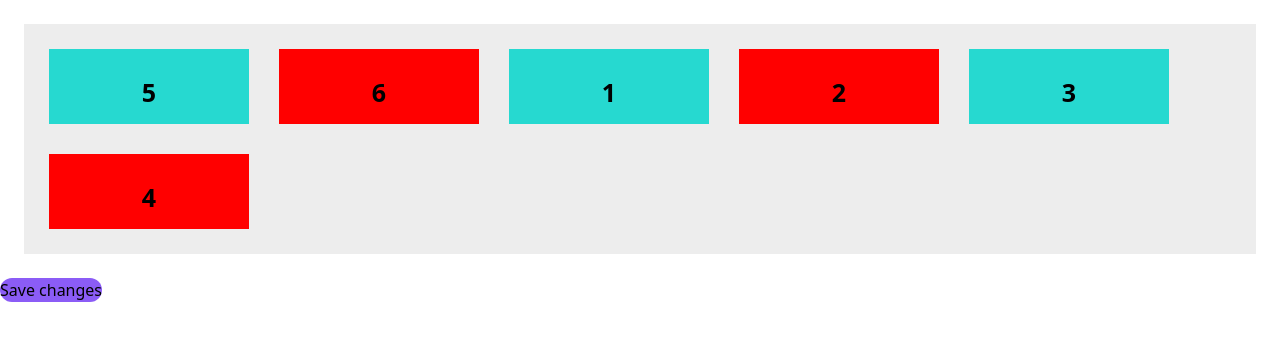
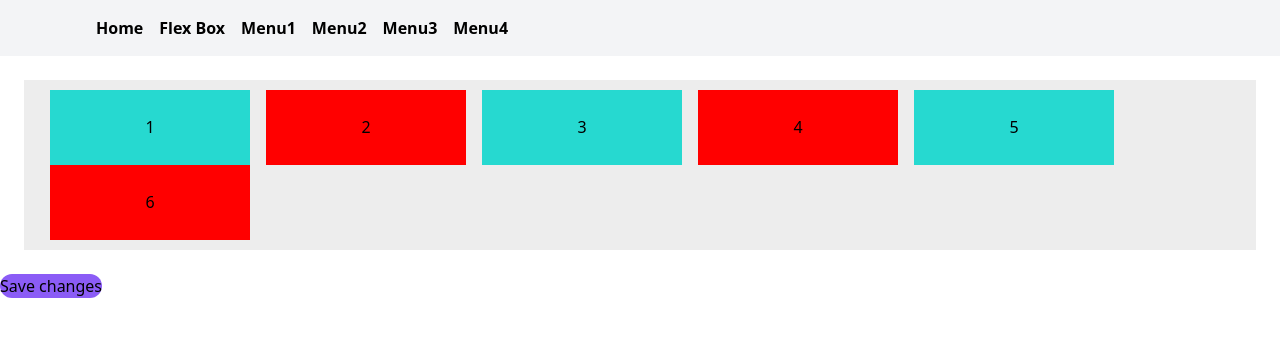
Before and after one commit to muradbdvc/css_training, a plain HTML site: page css/flex/flex.html in a window 1280 px wide. Drawn offline with nearby package versions, Linux system fonts and the light colour scheme.

Commit message:
page link

```diff
--- a/css/flex/flex.html
+++ b/css/flex/flex.html
@@ -7,7 +7,33 @@
     <link rel="stylesheet" href="flex.css">
 </head>
 <body>
-    <div class="main m-6">
+
+        <!--nav-menu-->
+        <div class="nav-menu bg-gray-100 p-4 font-semibold">
+            <ul class="nav flex space-x-4 ml-20">
+                <li class="nav-item">
+                    <a href="../index.html">Home</a>
+                </li>
+                <li class="nav-item">
+                    <a href="flex.html">Flex Box</a>
+                </li>
+                <li class="nav-item">
+                    <a href="#">Menu1</a>
+                </li>
+                <li class="nav-item">
+                    <a href="#">Menu2</a>
+                </li>
+                <li class="nav-item">
+                    <a href="#">Menu3</a>
+                </li>
+                <li class="nav-item">
+                    <a href="#">Menu4</a>
+                </li>
+            </ul>
+        </div>
+
+
+    <div class="main m-6 space-x-4">
         <main>
         </main>
         <div class="item one">1</div>
@@ -20,7 +46,7 @@
     <button class="bg-violet-500 hover:bg-violet-600 active:bg-violet-700 focus:outline-none focus:ring focus:ring-violet-300 rounded-full">
         Save changes
     </button>
-
+    <script src="../index.js"></script>
     <script src="https://cdn.tailwindcss.com"></script>
 </body>
 </html>
--- /dev/null
+++ b/css/flex/flex.scss
@@ -0,0 +1,62 @@
+/*
+.one{
+    order: 1;
+}
+.two,.three{order: 2;}
+.four{order: 3;}
+*/
+* {
+	margin: 0;
+	padding: 0;
+}
+.main {
+	background-color: #ededed;
+	margin: 15px;
+	padding: 10px;
+	display: flex;
+	flex-flow: row wrap;
+}
+.nav{
+	display: flex;
+	flex-flow: row wrap;
+}
+.item {
+	text-align: center;
+	flex-basis: 200px;
+}
+.one {
+	background-color: #26d9d0;
+	padding: 25px;
+	height: 75px;
+	width: 75px;
+}
+.three {
+	background-color: #26d9d0;
+	padding: 25px;
+	height: 75px;
+	width: 75px;
+}
+.five {
+	background-color: #26d9d0;
+	padding: 25px;
+	height: 75px;
+	width: 75px;
+}
+.two {
+	background-color: #FF0000;
+	padding: 25px;
+	height: 75px;
+	width: 75px;
+}
+.four {
+	background-color: #FF0000;
+	padding: 25px;
+	height: 75px;
+	width: 75px;
+}
+.six {
+	background-color: #FF0000;
+	padding: 25px;
+	height: 75px;
+	width: 75px;
+}
--- a/css/scss/style.scss
+++ b/css/scss/style.scss
@@ -10,11 +10,15 @@
 }
 
 body{
-    @include theme(background, $color-light-bg, $color-dark-bg);
+    @include theme( background, $color-light-bg, $color-dark-bg);
     @include theme(color, $color-dark, $color-light);
     font: {
-        family:$font-base-fimily;
+        // family: $font-base-fimily;
         size:$font-base-size;
         }
     overflow-y:hidden;
 }
+
+.nav-item{
+    flex-grow: 1;
+}
```
Also changed, not shown: css/index.html (+2 -2 lines), css/flex/flex.css, css/scss/style.css, 2 other files.
